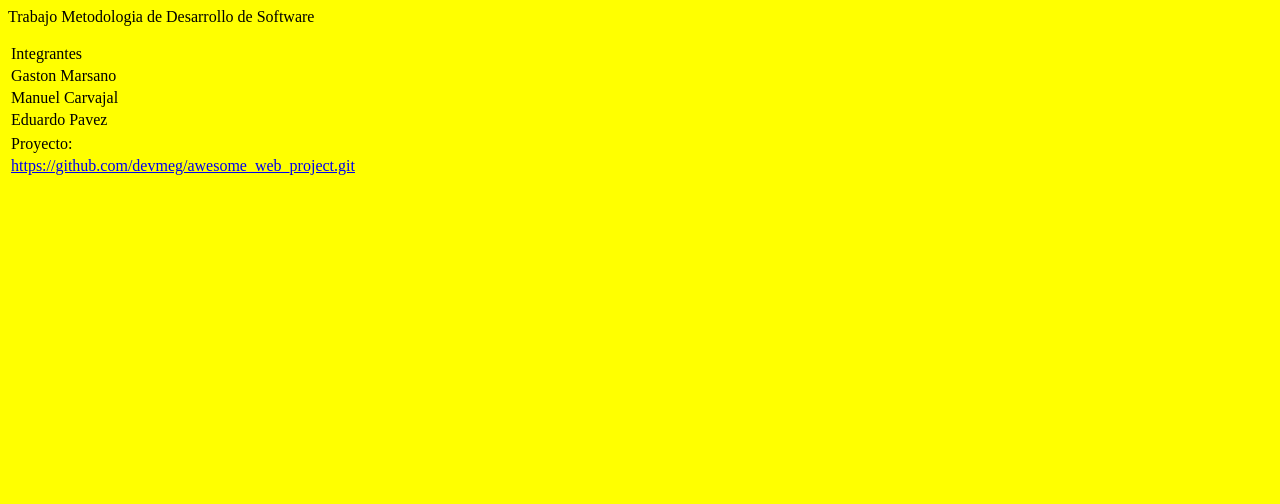
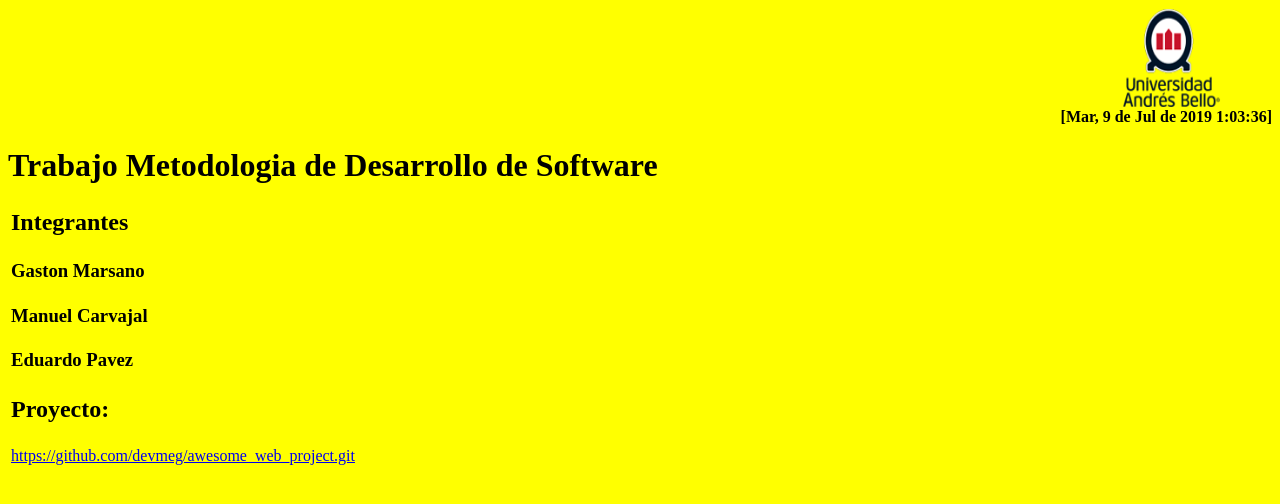
Before and after one commit to devmeg/awesome_web_project, a plain HTML site: page index.html in a window 1280 px wide. Drawn offline with Linux system fonts and the light colour scheme.

```diff
--- a/index.html
+++ b/index.html
@@ -4,32 +4,33 @@
 <link href="css/app.css" rel="stylesheet" type="text/css"/>
 </HEAD>
 <body>
-<p>Trabajo Metodologia de Desarrollo de Software</p>
+<p align=right><img src="images/logo_unab.png" border="0" width="200" height="100"></br></p>
+<p ><H1>Trabajo Metodologia de Desarrollo de Software</H1></p>
 <table>
  <tr>
   <td>
-  <p>Integrantes</p>
+  <p><H2>Integrantes</H2></p>
   </td>
  </tr>
  <tr>
   <td>
-  <p>Gaston Marsano</p>
+  <p><H3>Gaston Marsano</H3></p>
   </td>
  </tr>
  <tr>
   <td>
-  <p>Manuel Carvajal</p>
+  <p><H3>Manuel Carvajal</H3></p>
   </td>
  </tr>
  <tr>
   <td>
-  <p>Eduardo Pavez</p>
+  <p><H3>Eduardo Pavez</H3></p>
   </td>
  </tr>
 </table>
 <table>
   <td>
-  <p>Proyecto:</p>
+  <p><H2>Proyecto:</H2></p>
   </td>
  </tr>
  <tr>
@@ -38,5 +39,7 @@
   </td>
  </tr>
 </table>
+</br>
+<p></br><script src="js/app.js"></script></p>
 </body>
 </HTML>
```
Also changed, not shown: images/logo_unab.png (added).
